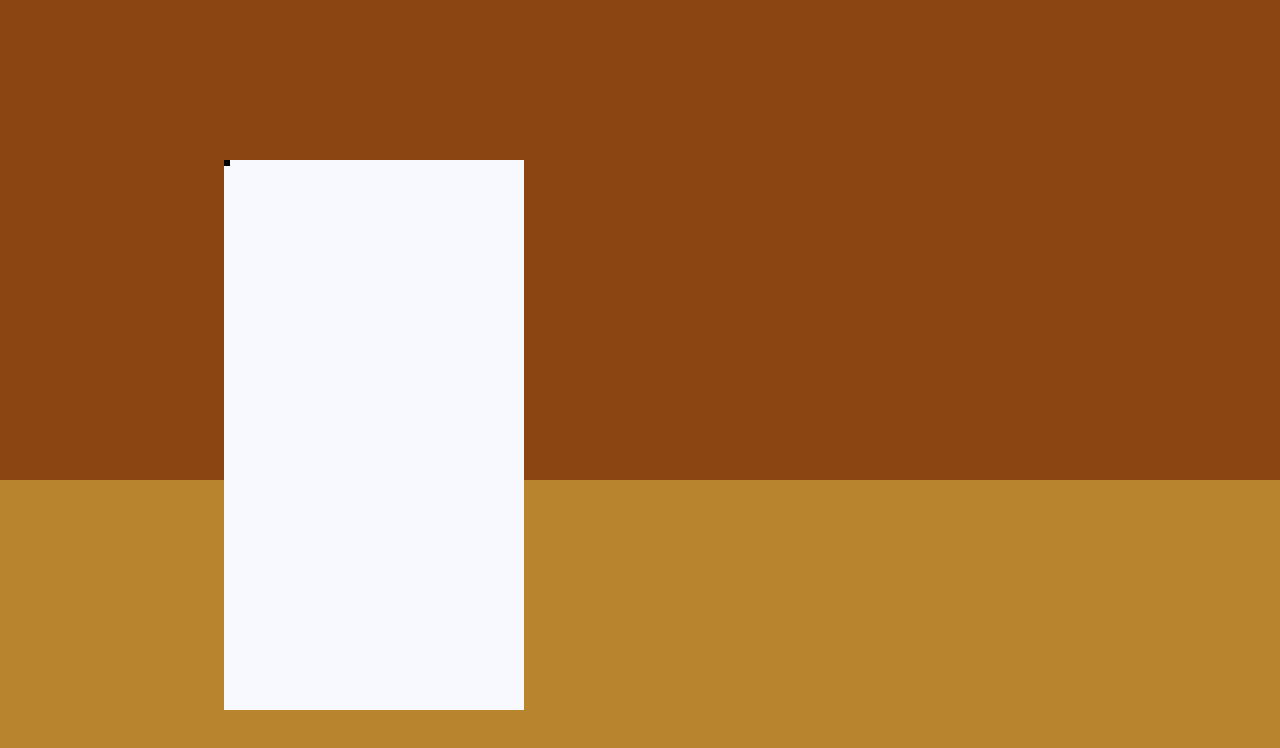
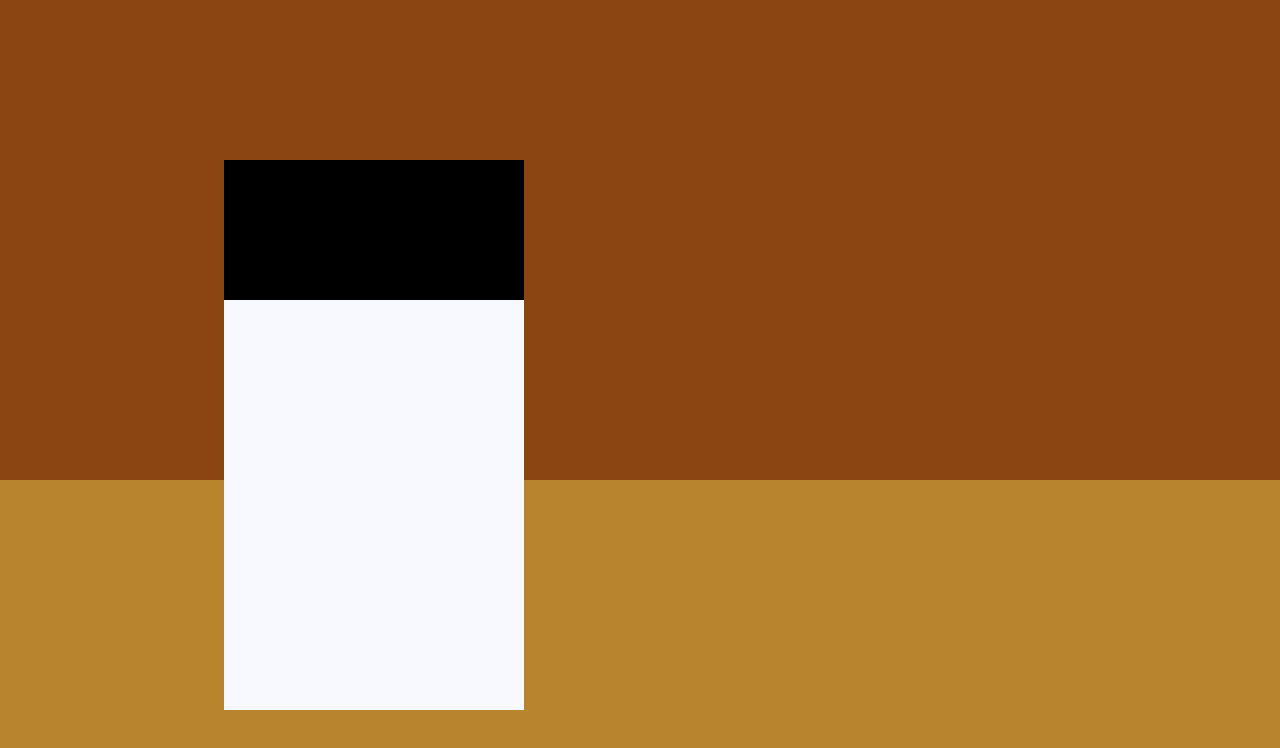
Before and after one commit to tanimaraeliassantos/picasso-painting-app, a plain HTML site: page index.html in a window 1280 px wide. Drawn offline with Linux system fonts and the light colour scheme.

Commit message:
Update styles.css
Defined size of borders for hat

```diff
--- a/styles.css
+++ b/styles.css
@@ -25,4 +25,5 @@ body {
 	width: 0;
 	height: 0;
 	border-style: solid;
+	border-width: 0 120px 140px 180px;
 }
```
